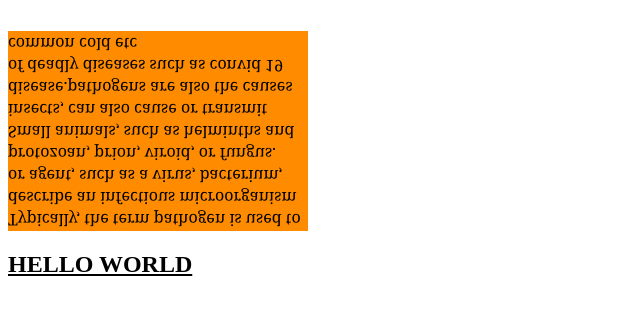
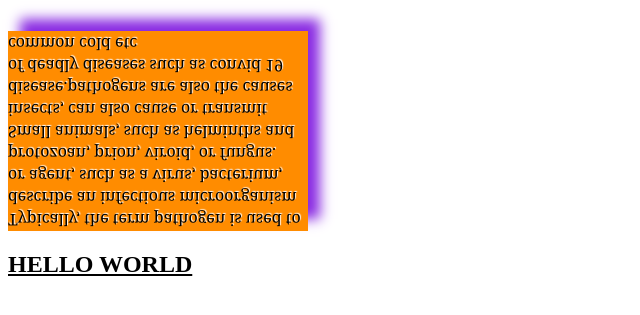
Before and after one commit to incognitoorange/styling-text-in-html, a plain HTML site: page index.html in a window 1280 px wide. Shown: the part 317-632 px from the top of the page, without its empty margins (0-640 px from the left). Drawn offline with Linux system fonts and the light colour scheme.

Commit message:
fourth commit

```diff
--- a/index.html
+++ b/index.html
@@ -3,7 +3,9 @@
 <head>
     <style>
         div{height:200px;width:300px;background-color: blueviolet;}
-        #mydiv{background-color: darkorange;transform: rotateX(180deg);}
+        #mydiv{background-color: darkorange;transform: rotateX(180deg);
+        text-shadow:1px 1px 1px white;
+    box-shadow: 12px 12px 12px blueviolet;}
         h1{
             text-transform:capitalize;
             text-decoration: line-through;
```
